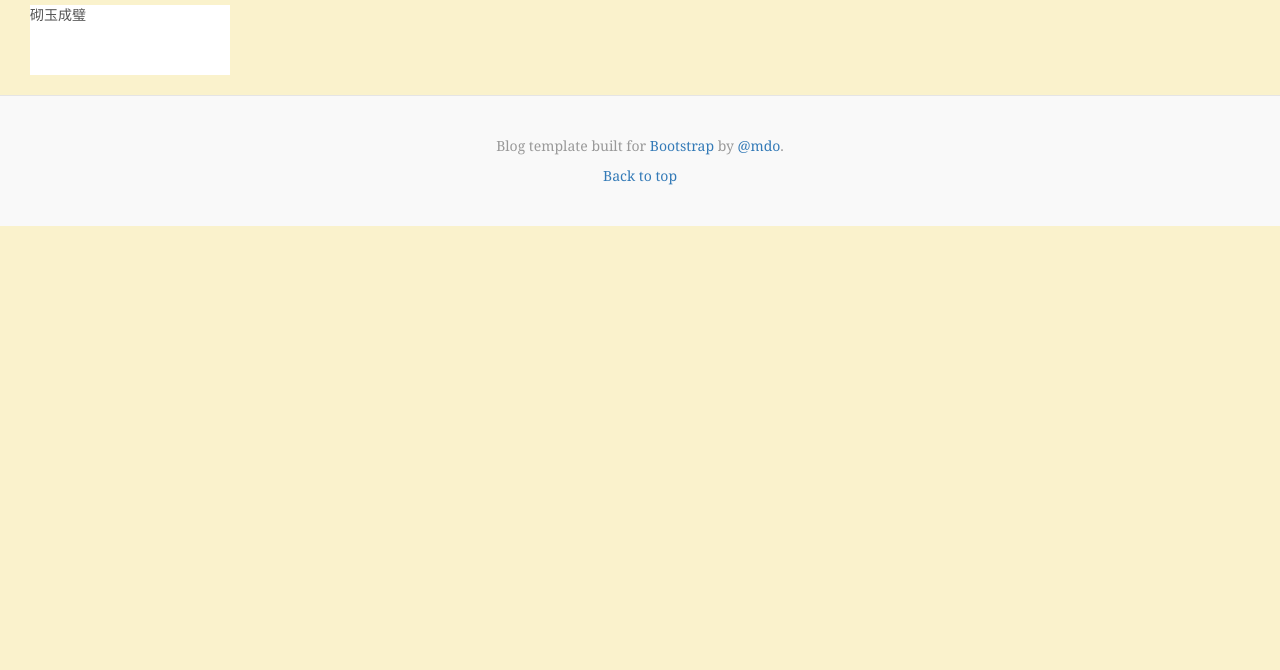
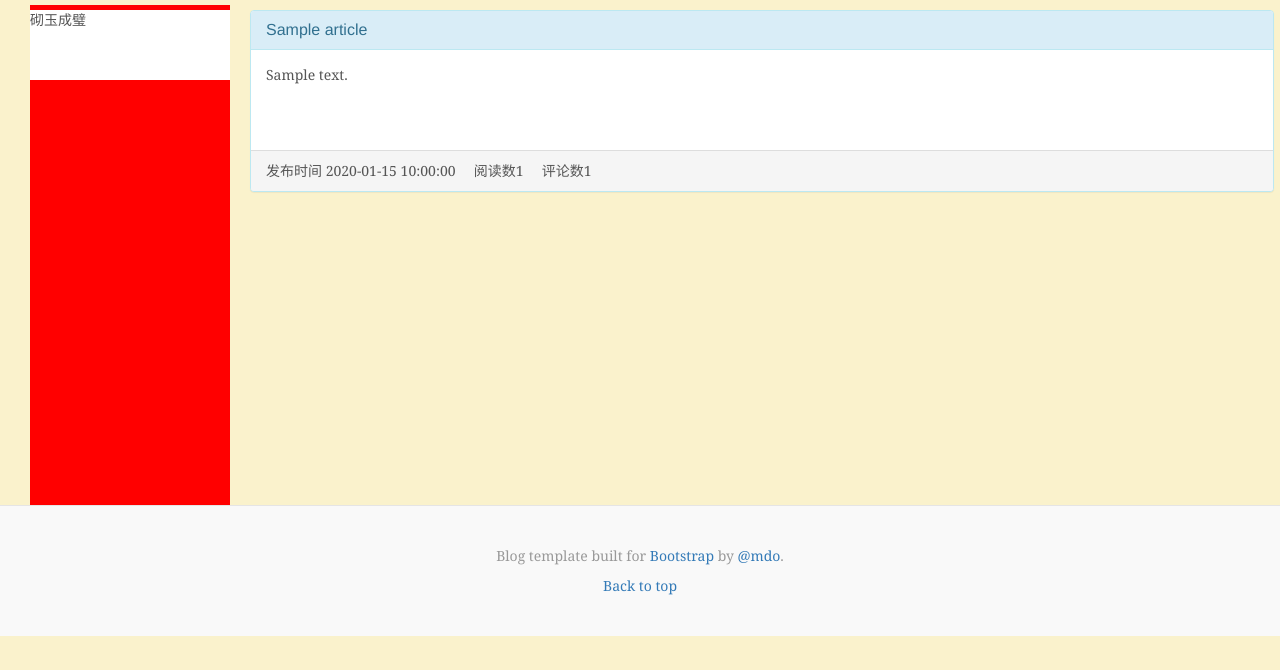
Before and after one commit to JiaBaron/BootBlog, a Django app: template templates/base.html in a window 1280 px wide. Shown: the part 130-800 px from the top of the page. Run offline with Django 3.2, Linux system fonts and the light colour scheme; the template is opened without the code that fills it: values that come from a table or form of the project are taken from there, others are empty; tables that the repository leaves empty hold one stand-in row (values such as "Sample post"); some libraries are stand-ins or nearby versions.

Commit message:
初步渲染主页

```diff
--- a/BootBlog/urls.py
+++ b/BootBlog/urls.py
@@ -15,8 +15,11 @@
 """
 from django.conf.urls import url,include
 from django.contrib import admin
+from SelfBlog.views import *
 
 urlpatterns = [
     url(r'^admin/', admin.site.urls),
     url(r'ckeditor/', include('ckeditor_uploader.urls')),
+    url('^$',base),
+    url('detail/',detail),
 ]
--- a/static/css/blog.css
+++ b/static/css/blog.css
@@ -77,12 +77,22 @@
 /*
  * Blog name and description
  */
+.ce{
+  width: 200px;
+  height:500px;
+  background-color: red;
+  margin-left:30px;
+  margin-top: 5px;
+  float: left;
+
+}
 .head{
   width: 200px;
   height: 70px;
   background-color: white;
-  margin-left:30px;
+
   margin-top: 5px;
+
 }
 .blog-header {
   padding-top: 20px;
@@ -167,6 +177,7 @@
   margin-top: 20px;
   background-color: #f9f9f9;
   border-top: 1px solid #e5e5e5;
+  clear: both;
 }
 .blog-footer p:last-child {
   margin-bottom: 0;
--- a/templates/base.html
+++ b/templates/base.html
@@ -32,17 +32,36 @@
   </head>
 
   <body style="background-color: #faf2cc">
-
+    {% block heads %}
         <div class="blog-masthead" style="height: 100px;margin-top: 30px">
             <nav class="blog-nav" >
               <h2 style="line-height: 100px;margin-left:30px">砌玉成璧的博客</h2>
             </nav>
 
         </div>
+    {% endblock %}
+    <div class="ce">
         <div class="head">
             <span>砌玉成璧</span>
         </div>
-
+    </div>
+    {% block article_lists %}
+    {% for article in article_list %}
+    <div class="panel panel-info" style="width: 80%;height: auto;float: left;margin-left: 20px;margin-top: 10px">
+          <div class="panel-heading">
+            <h3 class="panel-title">{{ article.title }}</h3>
+          </div>
+          <div class="panel-body" style="overflow: hidden;height: 100px;">
+            {{ article.content|safe }}
+          </div>
+          <div class="panel-footer panel-default">
+              <span>发布时间 {{ article.times|safe}}</span>&nbsp;&nbsp;&nbsp;&nbsp;
+              <span>阅读数{{ article.read_count|safe}}</span>&nbsp;&nbsp;&nbsp;&nbsp;
+              <span>评论数{{ article.comment_count |safe }}</span>
+          </div>
+    </div>
+    {% endfor %}
+    {% endblock %}
 
 
     <footer class="blog-footer">
--- /dev/null
+++ b/templates/detail.html
@@ -0,0 +1 @@
+{% extends 'base.html' %}
```
Also changed, not shown: SelfBlog/views.py (+8 -0 lines). Lines whose indentation alone changed are shown as unchanged.
